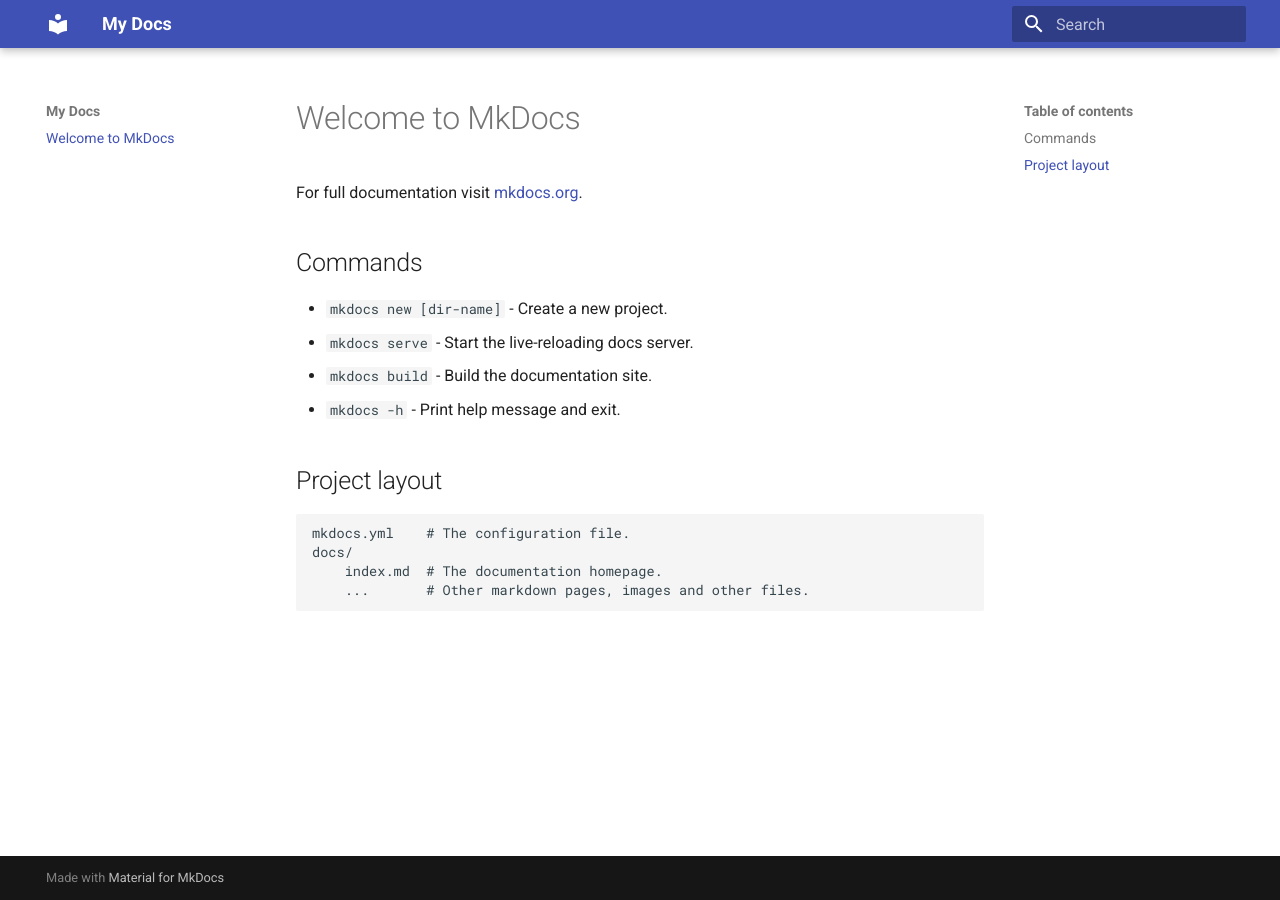
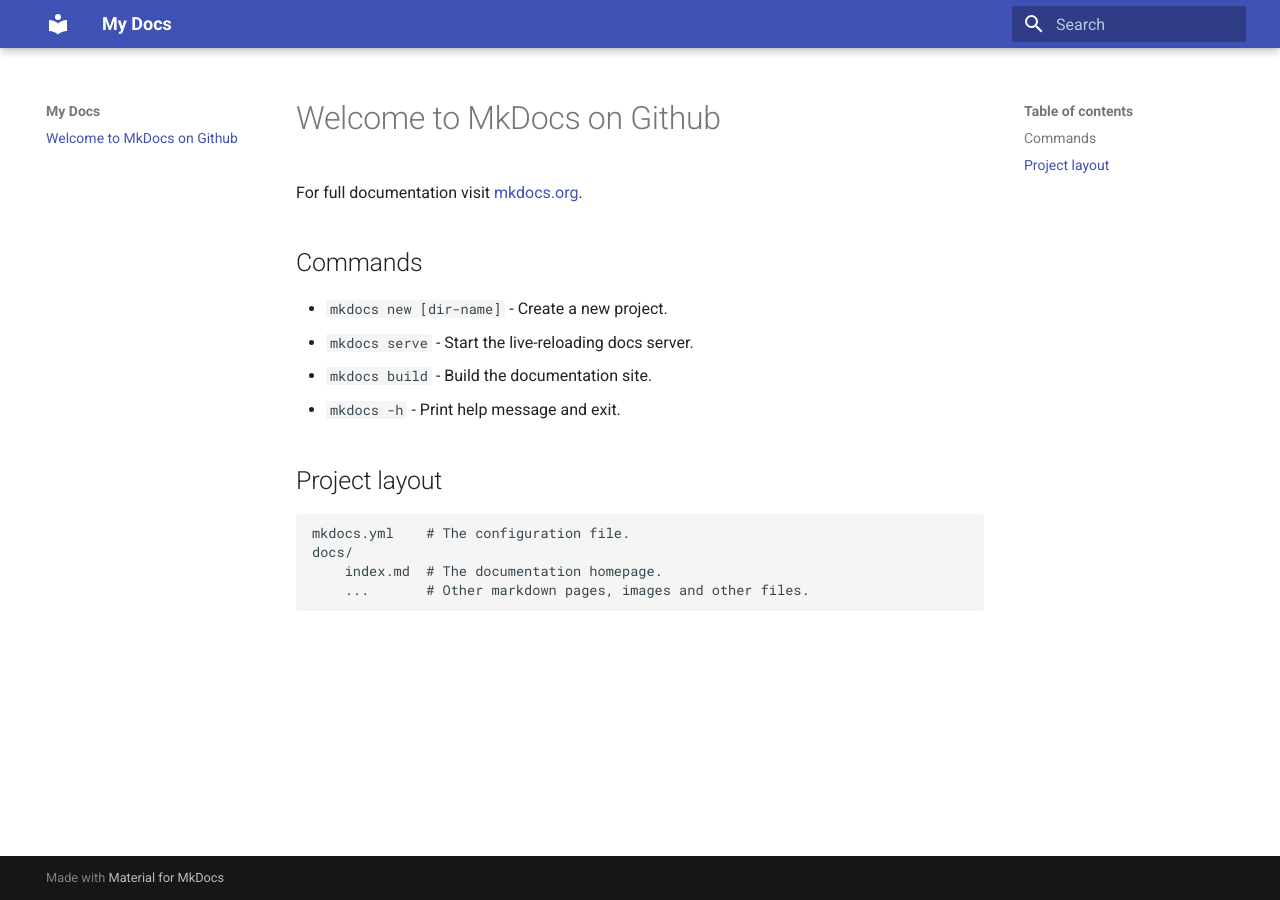
Before and after one commit to dartworth/mkdocs, an MkDocs documentation site: the page built from docs/index.md, in a window 1280 px wide. Built offline with MkDocs 1.6.1 and Material for MkDocs 9.7.7, drawn with Linux system fonts in a browser that asks for light colours.

Commit message:
Update index.md

```diff
--- a/docs/index.md
+++ b/docs/index.md
@@ -1,4 +1,4 @@
-# Welcome to MkDocs
+# Welcome to MkDocs on Github
 
 For full documentation visit [mkdocs.org](https://www.mkdocs.org).
 
```
